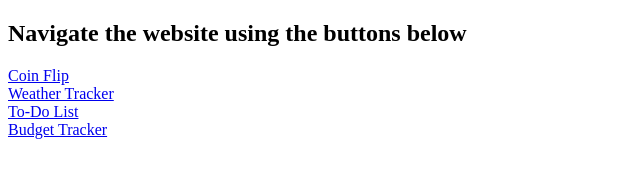
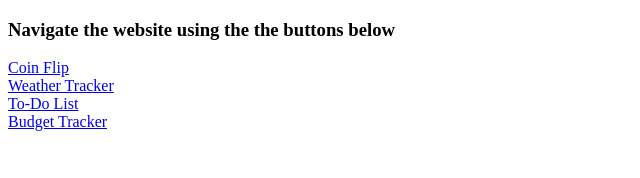
Before and after one commit to mueeezt1/Testing-Website, a plain HTML site: page index.html in a window 1280 px wide. Shown: the whole page, without its empty margins (0-640 px from the left). Drawn offline with Linux system fonts and the light colour scheme.

Commit message:
changing pages

```diff
--- a/index.html
+++ b/index.html
@@ -10,7 +10,7 @@
 
     <body>
 
-        <h2>Navigate the website using the buttons below</h2>
+        <h3>Navigate the website using the the  buttons below</h3>
         <nav>
             <a href="coin_flip.html">Coin Flip</a> <br>
             <a href="weather_tracker.html">Weather Tracker</a> <br>
```
